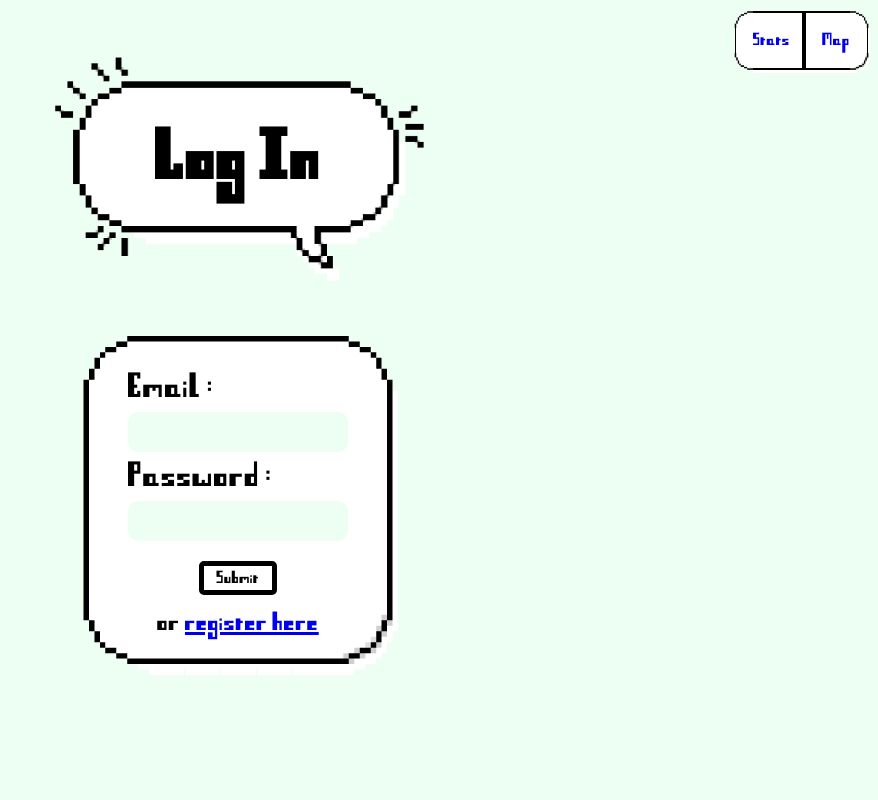
After one commit to ElliotHolbrook/Weave-Project, a PHP site: page / in a window 1280 px wide. The commit adds this page. Shown: the whole page, without its empty margins (402-1280 px from the left). Run offline with PHP 8.4, Linux system fonts and the light colour scheme.

Commit message:
Organisation

```diff
--- /dev/null
+++ b/index.php
@@ -0,0 +1,29 @@
+<html>
+	<head>
+		<link rel="stylesheet" href="resources/global-style.css"/>
+		<link rel="icon" type="image/x-icon" href="resources/kayakraft-logo-HD.png">
+
+		<title>Log In</title>
+	</head>
+	<body>
+		<div class="map-button-box">
+		<a href="http://kayakraft.net:8069/server/KayaKraft" class="map-button" style="padding-right: 10px;" target="_blank" rel="noopener noreferrer">Stats</a>
+		<span style="padding: 18px 0px 16px 0px; border: 2px solid;"></span>
+		<a href="https://map.kayakraft.net" class="map-button" style="padding-left: 16px;" target="_blank" rel="noopener noreferrer">Map</a>
+
+		</div>
+
+
+		<div class="login-1 container-1 highlight"><h1>Log In</h1></div>
+		<div class="login-2 container-1">
+			<form action="loginValidation.php" method="post">
+				<label for="email" style="float: left; padding-top: 55px;">Email:</label>
+				<input class="inputboxlogin highlight" type="email" name="email"></input>
+				<label for="email" style="float: left">Password:</label>
+				<input class="inputboxlogin highlight" type="password" name="email"></input>
+				<center><button type="submit" style="height: 20px; margin-top: 20px">Submit</button></center>
+				<p>or <a href="register.html">register here</a></p>
+			</form>
+		</div>
+	</body>
+</html>
--- /dev/null
+++ b/login/login-elements.css
@@ -0,0 +1 @@
+@import url(/resources/global-style.css);
--- /dev/null
+++ b/login/loginValidation.php
@@ -0,0 +1,3 @@
+<?php
+
+echo $_POST["email"];
--- a/loginValidation.php
+++ /dev/null
@@ -1,5 +0,0 @@
-<html>
-	<body>
-		Welcome <?php echo $_POST["email"]; ?>
-	</body>
-</html>
--- a/style.css
+++ b/resources/global-style.css
@@ -18,6 +18,10 @@ body {
 	background-repeat: no-repeat;
 	position: absolute;
 	text-align: center;
+}
+
+.highlight {
+	background-color: rgb(237, 255, 242);
 }
 
 .login-1 {
@@ -82,6 +86,30 @@ body {
 	padding: 0px 10px 0px 10px;
 }
 
-.highlight {
-	background-color: rgb(237, 255, 242);
+.inputboxlogin:active {
+	border: 0px solid transparent;
 }
+
+.map-button-box {
+	float: right;
+	margin: 8px;
+	border: 20px solid transparent;
+	border-image: url("kayakraft_box.png") 40% round;
+	background: white;
+}
+
+.map-button{
+	text-decoration: none;
+	font-size: 20px;
+}
+
+.map-button:active {
+	background: gray;
+	color: blue;
+}
+
+@media screen and (max-width: 720px) {
+    .map-button-box {
+        display: none !important;
+    }
+}
```
Also changed, not shown: login.html (deleted, +0 -18 lines), resources/reset.css (added, +37 -0 lines), home/index.php (renamed from home.html), resources/KayaKraft Logo  blank - Trimmed.png (renamed from KayaKraft Logo  blank - Trimmed.png), resources/KayaKraft Logo 16by9 blank.png (renamed from KayaKraft Logo 16by9 blank.png), resources/kayakraft-logo-HD.png (renamed from kayakraft-logo-HD.png), resources/kayakraft.ttf (renamed from kayakraft.ttf), resources/kayakraft_box.png (renamed from kayakraft_box.png).
